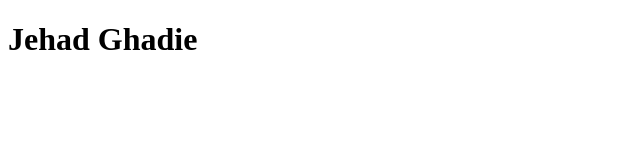
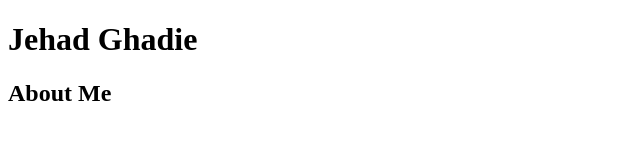
Before and after one commit to Ghad0133/Ghad0133.github.io, a plain HTML site: page html-assignment/index.html in a window 1280 px wide. Shown: the whole page, without its empty margins (0-640 px from the left). Drawn offline with Linux system fonts and the light colour scheme.

Commit message:
added another header

```diff
--- a/html-assignment/index.html
+++ b/html-assignment/index.html
@@ -10,6 +10,9 @@
     <header>
         <h1>Jehad Ghadie</h1>
     </header>
+    <header>
+        <h2>About Me</h2>
+    </header>
 
 </body>
 </html>
```
